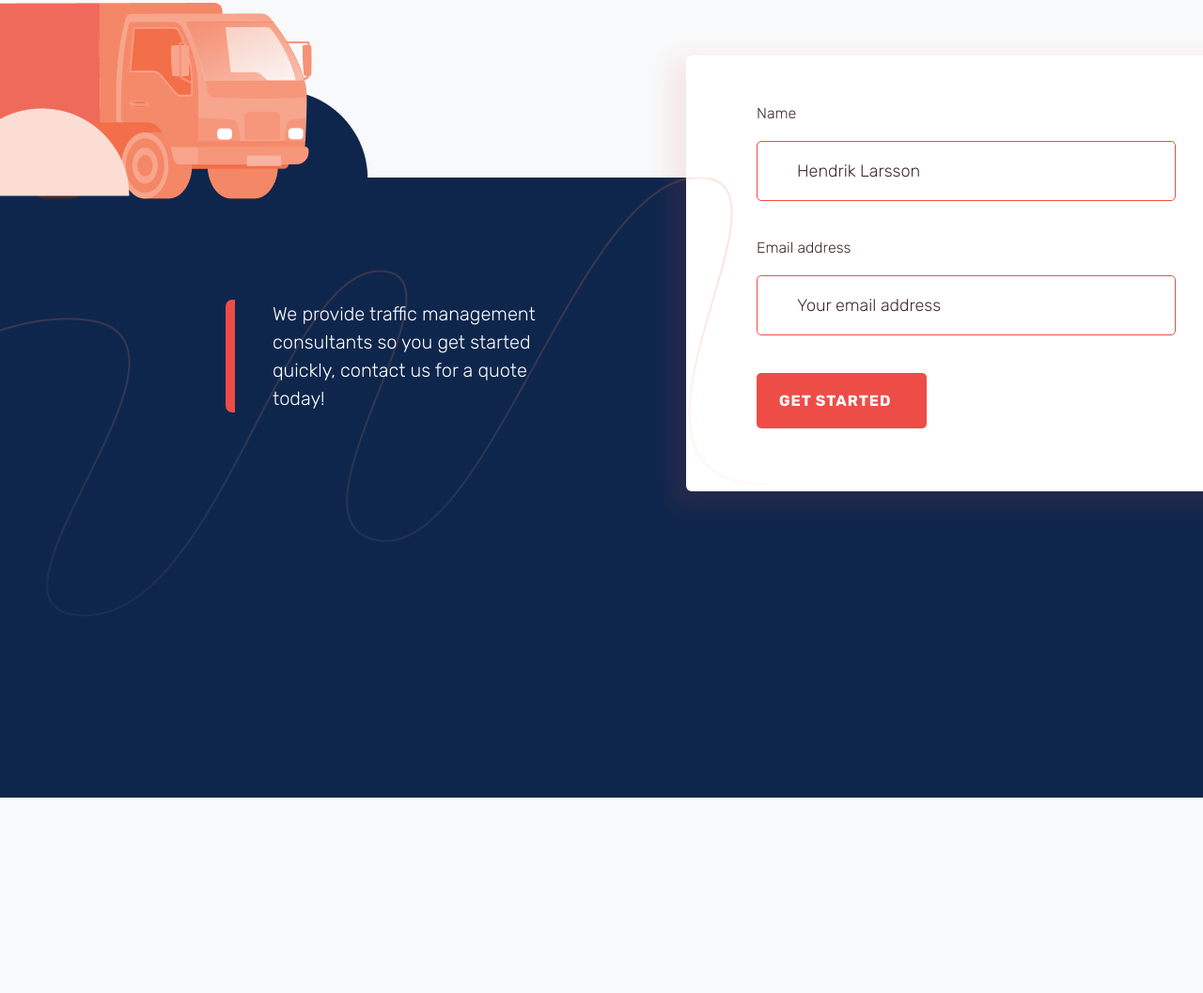
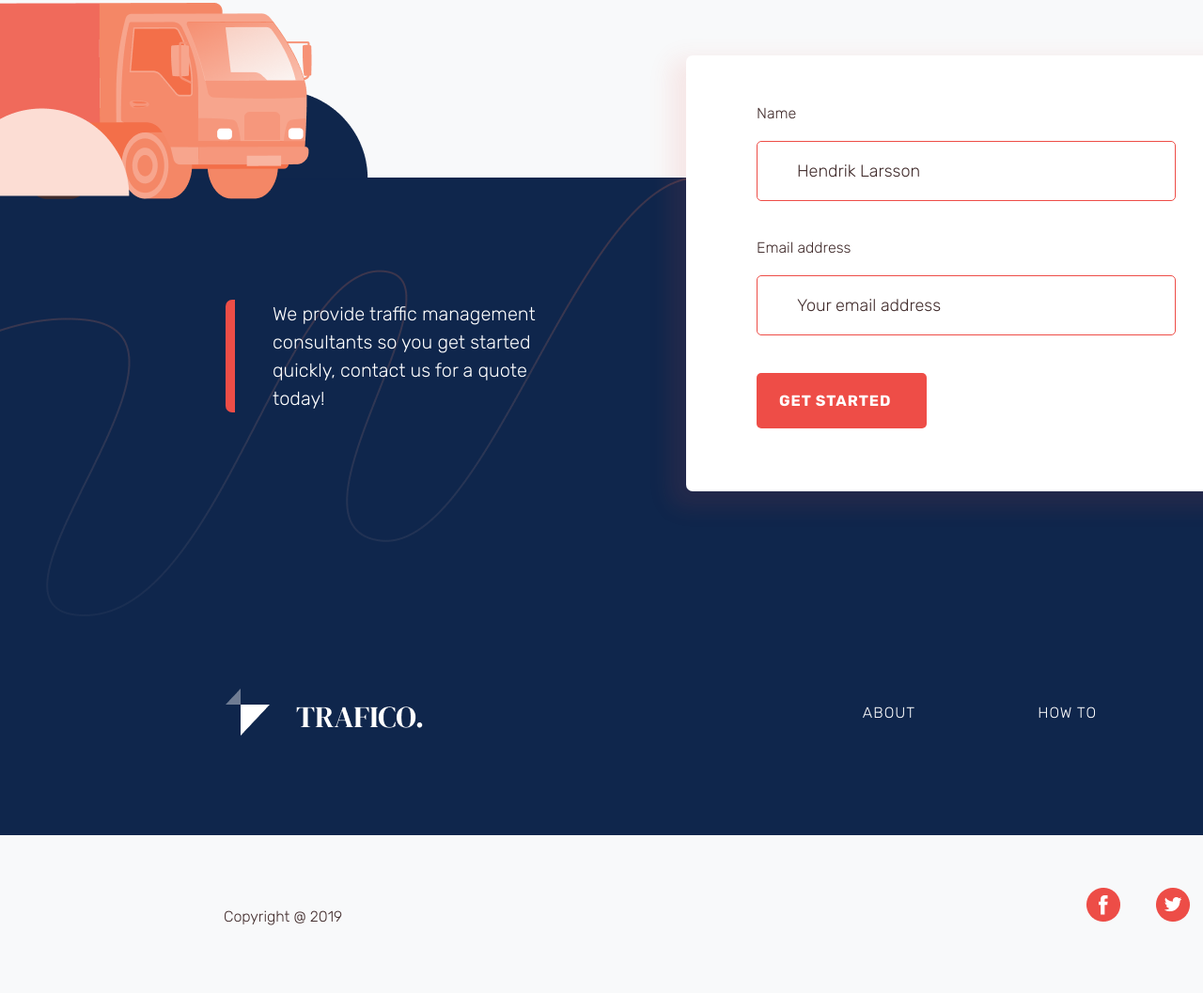
Before and after one commit to hotsmm/Traffico, a plain HTML site: page index.html in a window 1280 px wide. Shown: the part 5328-6385 px from the top of the page at 94% size. Before the commit the page ends 6177 px from the top, so only its background shows below. Drawn offline with Linux system fonts and the light colour scheme.

Commit message:
modified index

```diff
--- a/index.html
+++ b/index.html
@@ -184,10 +184,9 @@
         </main>
         <footer>
             <section class="form">
-                <div class="form__car">
                 <img src="./img/Group35.png" alt="bibica">
                 <div class="blue">
-                        <img src="./img/Vector.png" alt="vector">
+                    <img src="./img/Vector.png" class="vector" alt="vector">
                 </div>
                 <div class="consultant">
                     <p class="consultant__text">
@@ -201,19 +200,38 @@
                     <label for="" class="form__label">Email address</label>
                     <input type="email" name="usermail" placeholder="Your email address" required class="form__inp" >
                     <button class="button-contact">GET STARTED &nbsp;&nbsp;<img src="./img/right.png" alt=""></button>
-
                 </form>
+            </section>
+            <section class="contacts">
+                <div class="menu menu__footer">
+                    <div class="logo">
+                        <img src="./img/logo.png" alt="logo">
                     </div>
-
-
-
-
-
-
-
-
-
-
+                    <ul class="menu__nav">
+                        <li class="menu__nav-item menu__nav-footer"><a href="#">ABOUT</a></li>
+                        <li class="menu__nav-item menu__nav-footer"><a href="#">HOW TO</a></li>
+                        <li class="menu__nav-item menu__nav-footer"><a href="#">FAQS</a></li>
+                    </ul>
+                </div>
+                <div class="contact__footer">
+                    <p class="questions__text clients__text">Copyright @ 2019</p>
+                    <div class="messengers">
+                        <div class="messengers__item">
+                            <a href="https://hotsmm.github.io/Bushueva-CV/" target="_blank">
+                                <img src="./img/f.png" alt="facebook">
+                            </a>
+                        </div>
+                        <div class="messengers__item">
+                            <a href="https://hotsmm.github.io/Bushueva-CV/" target="_blank">
+                                <img src="./img/t.png" alt="twitter">
+                            </a>
+                        </div>
+                        <div class="messengers__item">
+                            <a href="https://hotsmm.github.io/Bushueva-CV/" target="_blank">
+                                <img src="./img/i.png" alt="insta">
+                            </a>
+                        </div>
+                    </div>
                 </div>
             </section>
         </footer>
--- a/style.css
+++ b/style.css
@@ -325,21 +325,17 @@ h2 {
 .blue {
     background-color: #0F264C;
     width: 1460px;
-    border-top-right-radius: 70px;
-    height: 660px;
+    border-top-right-radius: 100px;
+    height: 700px;
     margin-top: -27px;
 }
 
-.blue img {
-    z-index: -2;
-}
-
-.form__car {
-
+.vector {
+    z-index: -1;
 }
 
 .consultant {
-    margin-top: -550px;
+    margin-top: -590px;
     margin-left: 240px;
     border-left: #ED4D47 solid 10px;
     border-bottom-left-radius: 7px;
@@ -356,6 +352,10 @@ h2 {
     padding-left: 40px;
 }
 
+.form {
+    margin-bottom: 170px;
+}
+
 .form__wrap {
     width: 450px;
     height: 360px;
@@ -363,10 +363,10 @@ h2 {
     box-shadow: -10px 10px 25px 7px rgba(237, 77, 71, .1);
     margin-left: 730px;
     margin-top: -400px;
-    border-radius: 6px;
+    border-radius: 7px;
     padding: 52px 75px;
-    z-index: 100;
-
+    z-index: 1;
+    position: relative;
 }
 
 .form__label {
@@ -374,7 +374,6 @@ h2 {
     font-size: 16px;
     font-weight: 300;
     color: #402B2B;
-
 }
 
 .form__inp {
@@ -385,13 +384,8 @@ h2 {
     font-family: 'Rubik', sans-serif;
     margin-top: 20px;
     margin-bottom: 40px;
-    /*padding: 20px;*/
     display: block;
     font-size: 18px;
-    /*transition: 0.5s;*/
-    /*color: #402B2B;*/
-
-    /*background-color: #feef6a;*/
     border-radius: 5px;
   }
 
@@ -426,3 +420,34 @@ input:focus {
     outline: 0;
     outline-offset: 0;
 }
+
+.menu__footer {
+    padding-left: 15px;
+}
+
+.menu__nav-footer {
+    font-weight: 400;
+    padding-bottom: 131px;
+    margin-left: 80px;
+    margin-right: 50px;
+}
+
+.contact__footer {
+    display: flex;
+    flex-direction: row;
+    justify-content: space-between;
+    width: 1150px;
+    /*margin: 0 auto;*/
+    margin-left: 190px;
+    padding-bottom: 50px;
+    padding-top: 30px;
+}
+
+.messengers {
+    display: flex;
+    flex-direction: row;
+}
+
+.messengers__item {
+    margin-left: 38px;
+}
```
Lines whose indentation alone changed are shown as unchanged.
